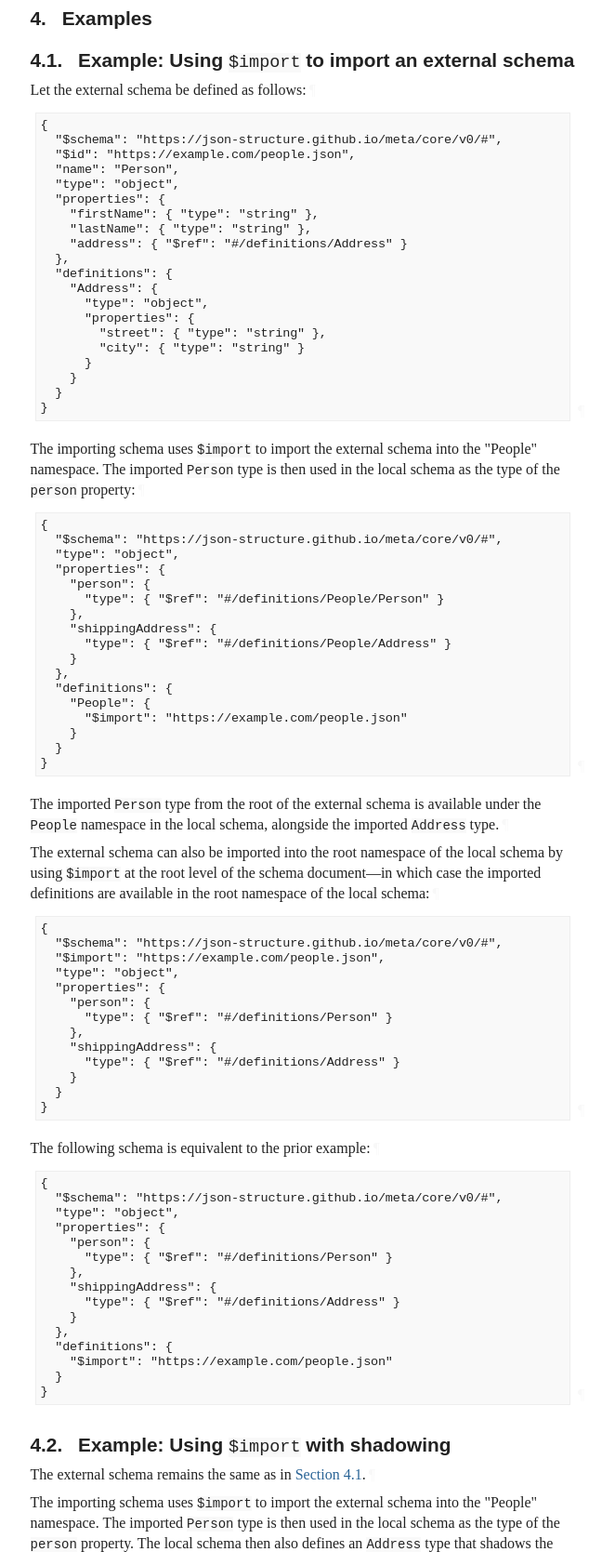
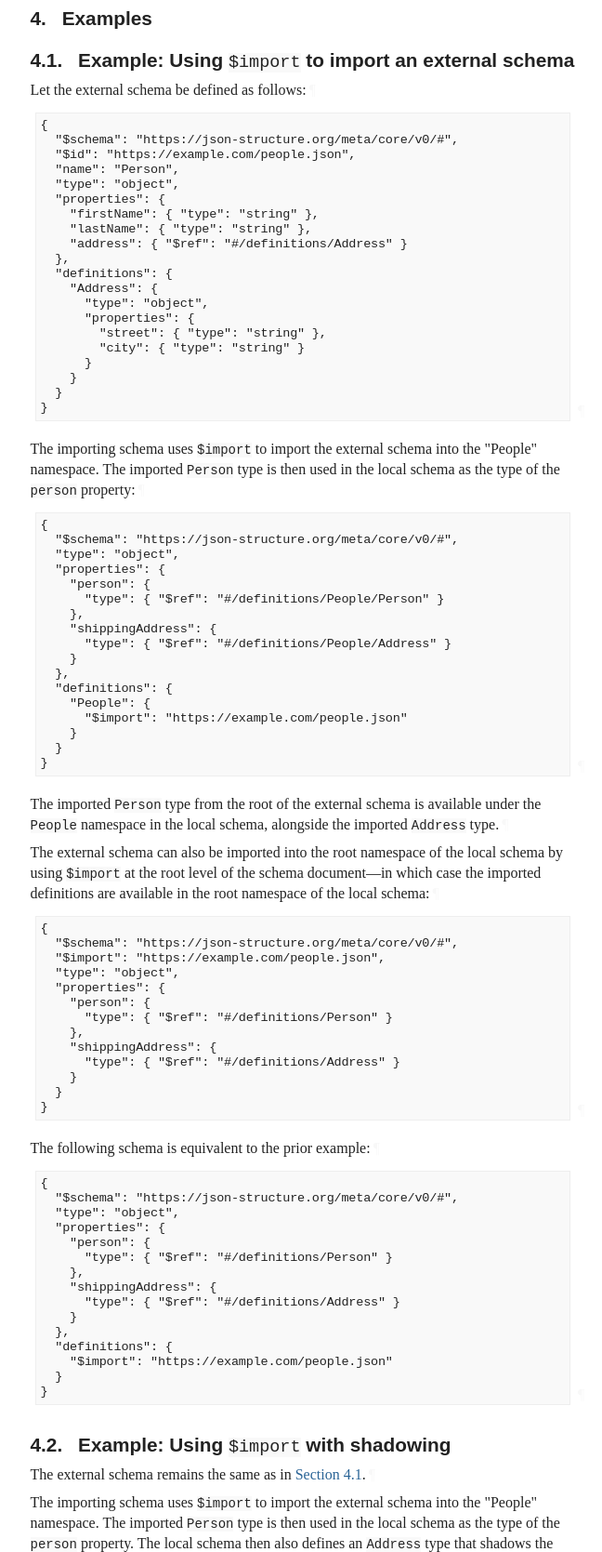
Before and after one commit to json-structure/import, a plain HTML site: page draft-vasters-json-structure-import.html in a window 1280 px wide. Shown: the part 2720-4389 px from the top of the page at 93% size, without its empty margins (92-740 px from the left). Drawn offline with Linux system fonts and the light colour scheme; a web font is replaced by a local one.

Commit message:
Script updating gh-pages from 8ba2450. [ci skip]

```diff
--- a/draft-vasters-json-structure-import.html
+++ b/draft-vasters-json-structure-import.html
@@ -11,19 +11,19 @@
 to JSON Structure Core. These keywords allow a schema to import definitions from
 external schema documents.
     " name="description">
-<meta content="xml2rfc 3.28.0" name="generator">
+<meta content="xml2rfc 3.28.1" name="generator">
 <meta content="JSON" name="keyword">
 <meta content="schema" name="keyword">
 <meta content="draft-vasters-json-structure-import-latest" name="ietf.draft">
 <!-- Generator version information:
-  xml2rfc 3.28.0
+  xml2rfc 3.28.1
     Python 3.12.9
     ConfigArgParse 1.7
     google-i18n-address 3.1.1
     intervaltree 3.1.0
     Jinja2 3.1.6
     lxml 5.3.0
-    platformdirs 4.3.6
+    platformdirs 4.3.7
     pycountry 24.6.1
     PyYAML 6.0.2
     requests 2.32.3
@@ -1282,7 +1282,7 @@ root namespace per section 3.3 of <span>[<a href="#JSTRUCT-CORE" class="cite xre
 <div class="lang-json sourcecode" id="section-3.1-5">
 <pre>
 {
-  "$schema": "https://json-structure.github.io/meta/core/v0/#",
+  "$schema": "https://json-structure.org/meta/core/v0/#",
   "$import": "https://example.com/people.json"
 }
 </pre><a href="#section-3.1-5" class="pilcrow">¶</a>
@@ -1292,7 +1292,7 @@ the prior example:<a href="#section-3.1-6" class="pilcrow">¶</a></p>
 <div class="lang-json sourcecode" id="section-3.1-7">
 <pre>
 {
-  "$schema": "https://json-structure.github.io/meta/core/v0/#",
+  "$schema": "https://json-structure.org/meta/core/v0/#",
   "definitions": {
     "$import": "https://example.com/people.json"
   }
@@ -1349,7 +1349,7 @@ without importing the root type of the external schema.<a href="#section-3.2-3"
 <div class="lang-json sourcecode" id="section-4.1-2">
 <pre>
 {
-  "$schema": "https://json-structure.github.io/meta/core/v0/#",
+  "$schema": "https://json-structure.org/meta/core/v0/#",
   "$id": "https://example.com/people.json",
   "name": "Person",
   "type": "object",
@@ -1376,7 +1376,7 @@ as the type of the <code>person</code> property:<a href="#section-4.1-3" class="
 <div class="lang-json sourcecode" id="section-4.1-4">
 <pre>
 {
-  "$schema": "https://json-structure.github.io/meta/core/v0/#",
+  "$schema": "https://json-structure.org/meta/core/v0/#",
   "type": "object",
   "properties": {
     "person": {
@@ -1404,7 +1404,7 @@ schema:<a href="#section-4.1-6" class="pilcrow">¶</a></p>
 <div class="lang-json sourcecode" id="section-4.1-7">
 <pre>
 {
-  "$schema": "https://json-structure.github.io/meta/core/v0/#",
+  "$schema": "https://json-structure.org/meta/core/v0/#",
   "$import": "https://example.com/people.json",
   "type": "object",
   "properties": {
@@ -1422,7 +1422,7 @@ schema:<a href="#section-4.1-6" class="pilcrow">¶</a></p>
 <div class="lang-json sourcecode" id="section-4.1-9">
 <pre>
 {
-  "$schema": "https://json-structure.github.io/meta/core/v0/#",
+  "$schema": "https://json-structure.org/meta/core/v0/#",
   "type": "object",
   "properties": {
     "person": {
@@ -1454,7 +1454,7 @@ namespace:<a href="#section-4.2-2" class="pilcrow">¶</a></p>
 <div class="lang-json sourcecode" id="section-4.2-3">
 <pre>
 {
-  "$schema": "https://json-structure.github.io/meta/core/v0/#",
+  "$schema": "https://json-structure.org/meta/core/v0/#",
   "type": "object",
   "properties": {
     "person": {
@@ -1493,7 +1493,7 @@ before. However, the <code>Person</code> type is not imported and available.<a h
 <div class="lang-json sourcecode" id="section-4.3-3">
 <pre>
 {
-  "$schema": "https://json-structure.github.io/meta/core/v0/#",
+  "$schema": "https://json-structure.org/meta/core/v0/#",
   "type": "object",
   "properties": {
     "shippingAddress": {
@@ -1531,7 +1531,7 @@ meta-schema:<a href="#section-5.1-1" class="pilcrow">¶</a></p>
 <div class="lang-json sourcecode" id="section-5.1-2">
 <pre>
 {
-  "$schema": "https://json-structure.github.io/meta/extended/v0/#",
+  "$schema": "https://json-structure.org/meta/extended/v0/#",
   "$id": "myschema",
   "$import": "https://example.com/people.json",
   "type": "object",
```
Also changed, not shown: draft-vasters-json-structure-import.txt.
